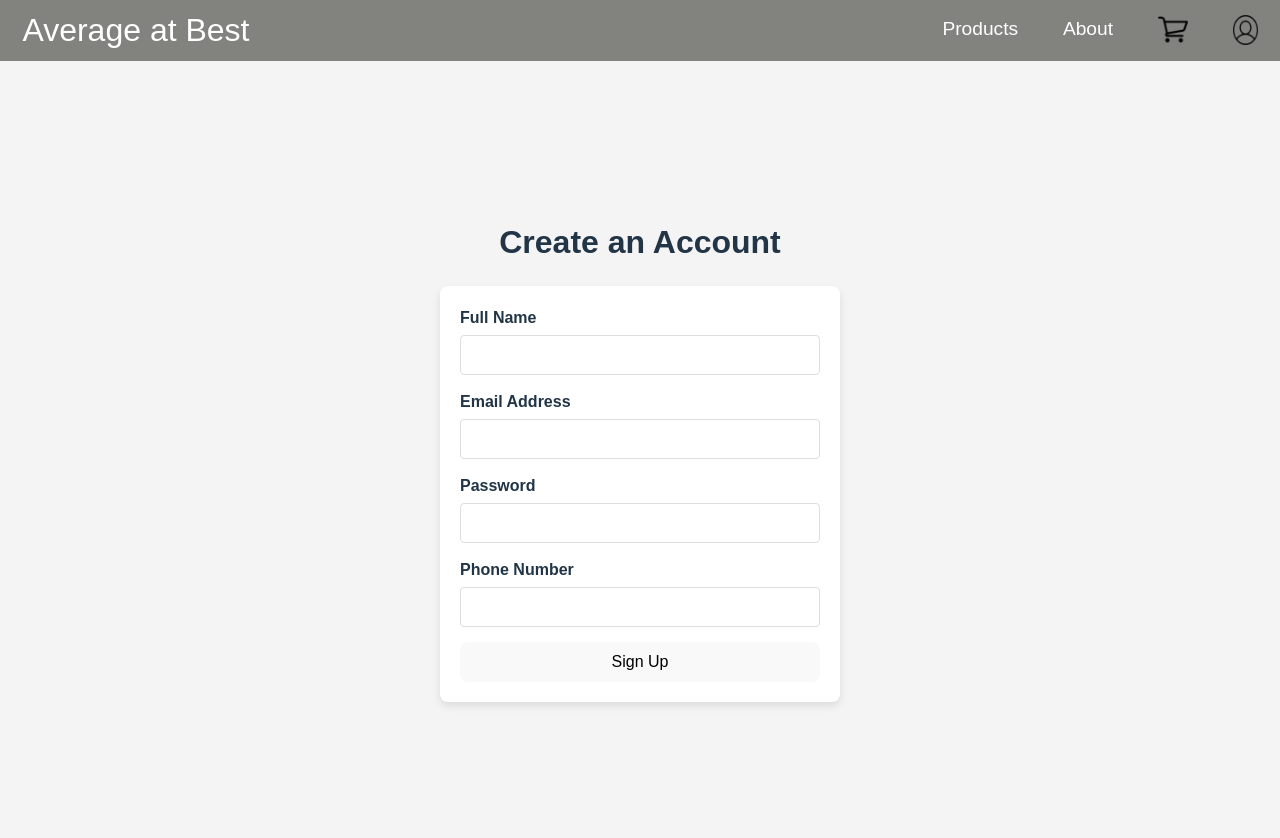
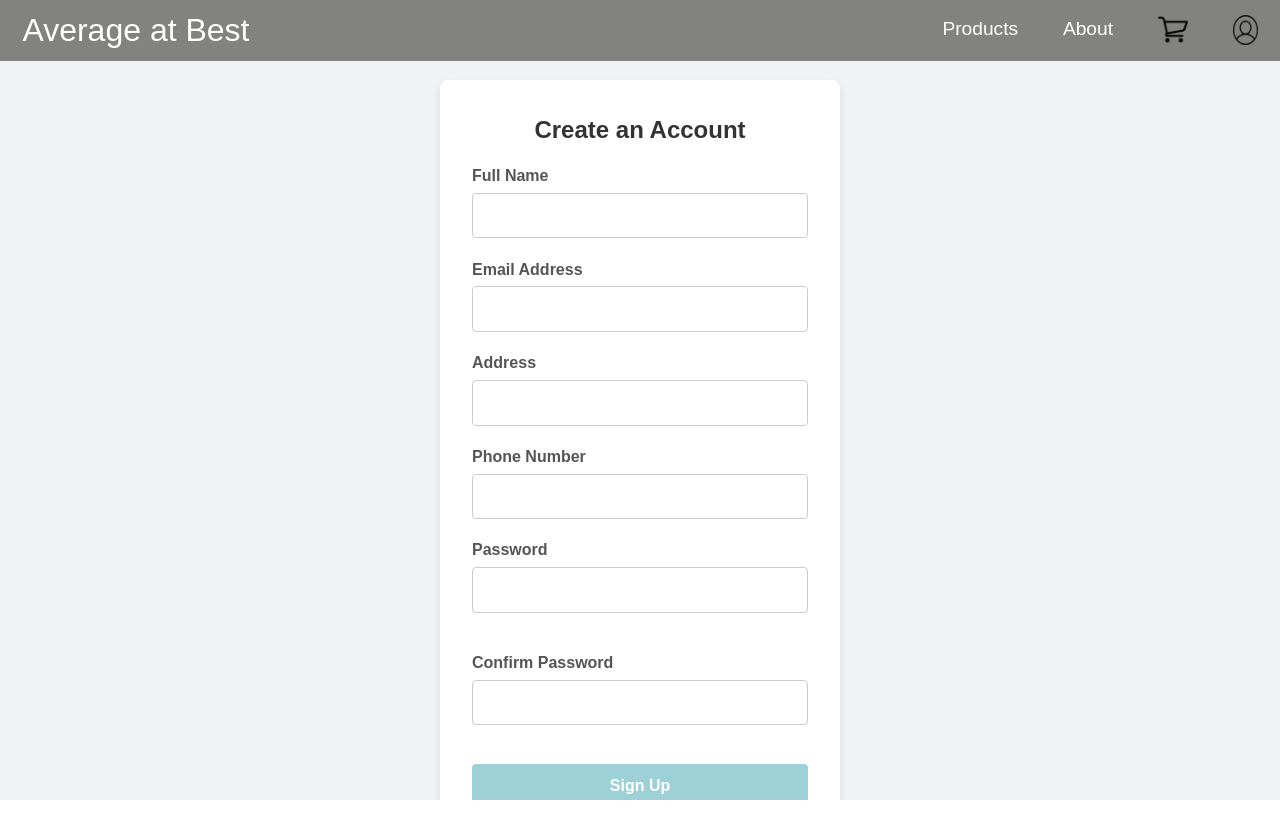
Before and after one commit to noahf909/GITMERN, a React (Vite) app in the folder AAB/: page /Register in a window 1280 px wide. Shown: the top 838 px of the page. After the commit the page ends 800 px from the top, so only its background shows below. Built offline with nearby package versions, Linux system fonts and the light colour scheme.

Commit message:
Finished register page and set up about for final touches

```diff
--- a/AAB/src/pages/About.css
+++ b/AAB/src/pages/About.css
@@ -16,13 +16,7 @@ body {
     padding: 0 15px;
   }
 
-  .row1 {
-    display: grid;
-    grid-template-columns: repeat(3, 1fr);
-    gap: 20px;
-    justify-items: center;
-  }
-  .row2 {
+  .row {
     display: grid;
     grid-template-columns: repeat(4, 1fr);
     gap: 20px;
@@ -125,12 +119,14 @@ body {
   }
 
 
-@media (max-width: 1100px) {
-    /* Stacking everything into one column on very small screens */
-    .row1 {
-        grid-template-columns: 1fr; /* One item per row on small screens */
-    }
-    .row2 {
-        grid-template-columns: 1fr; /* One item per row on small screens */
+  @media (max-width: 992px) {
+    .row {
+        grid-template-columns: repeat(2, 1fr); /* Two columns on medium screens */
     }
 }
+
+@media (max-width: 600px) {
+    .row {
+        grid-template-columns: 1fr; /* One column on small screens */
+    }
+}
--- a/AAB/src/pages/Register.css
+++ b/AAB/src/pages/Register.css
@@ -1,81 +1,111 @@
-/* Register.css */
+* {
+    margin: 0;
+    padding: 0;
+    box-sizing: border-box;
+    font-family: Arial, sans-serif;
+}
 
-.register-form {
+html, body {
+    height: 100%; /* Ensure the body and html take up the full height */
+    overflow-x: hidden; /* Prevent horizontal scroll */
+}
+
+body {
     display: flex;
-    flex-direction: column;
     align-items: center;
     justify-content: center;
-    width: 100%;
-    height: 100vh;
-    background-color: #f4f4f4;
-    padding: 20px;
+    background-color: #f0f2f5;
+    flex-direction: column;
+    min-height: 100%; /* Ensure body stretches full height */
 }
 
-h2 {
-    margin-bottom: 20px;
-    font-size: 2rem;
-    text-align: center;
+.signup-container {
+    display: flex;
+    justify-content: center;
+    align-items: center;
+    width: 100%;
+    min-height: 100%; /* Ensure this container takes up at least the full height */
+    padding: 20px;
+    box-sizing: border-box;
+    flex-direction: column; /* Aligns form elements properly */
 }
 
-form {
-    background-color: white;
-    padding: 20px;
+.signup-form {
+    width: 100%;
+    max-width: 400px;
+    padding: 2rem;
+    background-color: #ffffff;
     border-radius: 8px;
     box-shadow: 0 4px 8px rgba(0, 0, 0, 0.1);
-    width: 100%;
-    max-width: 400px;
+    text-align: center;
+    box-sizing: border-box;
 }
 
-form div {
-    margin-bottom: 15px;
+.signup-form h2 {
+    margin-bottom: 1rem;
+    color: #333;
 }
 
-label {
-    display: block;
-    margin-bottom: 5px;
-    font-weight: bold;
+.signup-form .error, .signup-form .success {
+    font-size: 0.9rem;
+    margin-bottom: 1rem;
 }
 
-input[type="text"],
-input[type="email"],
-input[type="password"],
-input[type="tel"] {
+.signup-form .success {
+    color: #4CAF50;
+}
+
+.signup-form .error {
+    color: #f44336;
+}
+
+.signup-form form div {
+    margin-bottom: 1.2rem; /* Adjusted for more space */
+    text-align: left;
+}
+
+.signup-form label {
+    display: block;
+    margin-bottom: 0.3rem;
+    font-weight: bold;
+    color: #555;
+}
+
+.signup-form input {
     width: 100%;
-    padding: 10px;
+    padding: 0.8rem;
+    border: 1px solid #ccc;
     border-radius: 4px;
-    border: 1px solid #ddd;
     font-size: 1rem;
 }
 
-input[type="text"]:focus,
-input[type="email"]:focus,
-input[type="password"]:focus,
-input[type="tel"]:focus {
-    border-color: #007bff;
-    outline: none;
+.signup-form input[type="password"] {
+    /* Optional: Style password inputs separately if needed */
+    font-family: 'Courier New', monospace;
 }
 
-button {
+.signup-form button {
     width: 100%;
-    padding: 10px;
-    background-color: #c9c9c9;
-    color: rgb(0, 0, 0);
+    padding: 0.8rem;
     border: none;
+    background-color: #9ed1d7;
+    color: #fff;
+    font-size: 1rem;
+    font-weight: bold;
     border-radius: 4px;
-    font-size: 1rem;
     cursor: pointer;
+    transition: background-color 0.3s ease;
 }
 
-button:hover {
-    background-color: #ffffff;
+.signup-form button:hover {
+    background-color: #9ed1d7ce;
 }
 
-.error {
-    color: red;
-    margin-bottom: 10px;
+/* Additional spacing for confirm password field */
+.signup-form input[type="password"] {
+    margin-bottom: 1.2rem; /* Adds some space after the confirm password field */
 }
 
-.success {
-    color: green;
-    margin-bottom: 10px;
+.signin-link {
+    text-decoration: underline;
 }
--- a/AAB/src/pages/Register.tsx
+++ b/AAB/src/pages/Register.tsx
@@ -1,76 +1,98 @@
+import './Register.css';
 import React, { useState, ChangeEvent, FormEvent } from 'react';
-import './Register.css';
 
-// Interface to type the form data (the object containing the fields)
+// Define an interface for the form data
 interface FormData {
     name: string;
     email: string;
+    address: string;
+    phone: string;
     password: string;
-    phoneNumber: string;
+    confirmPassword: string; // New field for confirming password
 }
 
-const Register: React.FC = () => {
-    // State for form data, initialized with empty strings
+const SignUp: React.FC = () => {
     const [formData, setFormData] = useState<FormData>({
         name: '',
         email: '',
+        address: '',
+        phone: '',
         password: '',
-        phoneNumber: ''
+        confirmPassword: '' // Initialize confirmPassword
     });
 
-    // State for error messages and success status
-    const [error, setError] = useState<string>(''); // error will be a string
-    const [success, setSuccess] = useState<boolean>(false); // success will be a boolean
+    const [error, setError] = useState<string>('');
+    const [success, setSuccess] = useState<boolean>(false);
+    // Function to format the phone number
+    const formatPhoneNumber = (phone: string): string => {
+        // Remove non-digit characters
+        const cleaned = phone.replace(/\D/g, '');
 
-    // Handle input field changes and update corresponding state
+        // Check if the cleaned number has 10 digits
+        if (cleaned.length === 10) {
+        // Format as xxx-xxx-xxxx
+        return cleaned.replace(/(\d{3})(\d{3})(\d{4})/, '$1-$2-$3');
+        }
+
+        // If not 10 digits, return the cleaned number (or handle the error)
+        return phone;
+    };
+    // Handle form input changes
     const handleChange = (e: ChangeEvent<HTMLInputElement>): void => {
         const { name, value } = e.target;
-        setFormData(prevData => ({
-            ...prevData,
-            [name]: value
-        }));
+        setFormData({ ...formData, [name]: value });
     };
 
     // Handle form submission
     const handleSubmit = async (e: FormEvent): Promise<void> => {
-        e.preventDefault(); // Prevent form from refreshing the page
+        e.preventDefault();
+
+        // Check if passwords match
+        if (formData.password !== formData.confirmPassword) {
+            setError("Passwords do not match.");
+            setSuccess(false);
+            return;
+        }
+        const formattedPhone = formatPhoneNumber(formData.phone);
+        // Create a new object without confirmPassword
+        // eslint-disable-next-line @typescript-eslint/no-unused-vars
+        const { confirmPassword, ...dataToSend } = formData;
+
+        // Make sure to include the formatted phone number in the dataToSend object
+        dataToSend.phone = formattedPhone;
 
         try {
-            // Sending POST request with form data to the server
-            const response = await fetch('/api/customers'/*'/api/login'*/, { // Correct API endpoint
+            const response = await fetch('/api/customers', {
                 method: 'POST',
                 headers: {
                     'Content-Type': 'application/json'
                 },
-                body: JSON.stringify(formData)
+                body: JSON.stringify(dataToSend) // Send form data excluding confirmPassword
             });
 
             if (!response.ok) {
-                throw new Error(`Error: ${response.status}`); // Throw error if response is not okay (e.g., 400 or 500)
+                // If the response is not successful, throw an error
+                throw new Error(`Error: ${response.status}`);
             }
 
-            const data = await response.json(); // Parse the JSON response
+            const data = await response.json();
             console.log('Account created successfully:', data);
-            setSuccess(true); // Set success state to true if the account is created
-            setError('');
+            setSuccess(true);
+            setError(''); // Clear any previous error
+
         } catch (err) {
             console.error('Error creating account:', err);
-            setError('Error creating account. Please try again.'); // Set error state if there's a problem
+            setError('Error creating account. Please try again.');
             setSuccess(false);
         }
     };
 
     return (
-        <div className="register-form">
+        <div className="signup-container">
+            <div className="signup-form">
                 <h2>Create an Account</h2>
-
-            {/* Conditionally render the error message */}
                 {error && <p className="error">{error}</p>}
-
-            {/* Conditionally render the success message */}
                 {success && <p className="success">Account created successfully!</p>}
-
-            {/* Form for user registration */}
                 <form onSubmit={handleSubmit}>
                     <div>
                         <label htmlFor="name">Full Name</label>
@@ -95,6 +117,29 @@ const Register: React.FC = () => {
                         />
                     </div>
                     <div>
+                        <label htmlFor="address">Address</label>
+                        <input
+                            type="text"
+                            id="address"
+                            name="address"
+                            value={formData.address}
+                            onChange={handleChange}
+                            required
+                        />
+                    </div>
+                    <div>
+                        <label htmlFor="phone">Phone Number</label>
+                        <input
+                            type="tel"
+                            id="phone"
+                            name="phone"
+                            value={formData.phone}
+                            onChange={handleChange}
+                            pattern="^(\+?\d{1,4}[\s\-]?)?(\(?\d{3}\)?[\s\-]?)?\d{3}[\s\-]?\d{4}$"
+                            required
+                        />
+                    </div>
+                    <div>
                         <label htmlFor="password">Password</label>
                         <input
                             type="password"
@@ -102,24 +147,33 @@ const Register: React.FC = () => {
                             name="password"
                             value={formData.password}
                             onChange={handleChange}
+                            pattern="^(?=.*[A-Z])(?=.*[a-z])(?=.*\d)(?=.*[@$!%*?&])[A-Za-z\d@$!%*?&]{8,}$"
+                            title="Password must be at least 8 characters long, contain at least one uppercase letter, one lowercase letter, one number, and one special character."
                             required
                         />
                     </div>
                     <div>
-                    <label htmlFor="phoneNumber">Phone Number</label>
+                        <label htmlFor="confirmPassword">Confirm Password</label>
                         <input
-                        type="tel"
-                        id="phoneNumber"
-                        name="phoneNumber"
-                        value={formData.phoneNumber}
+                            type="password"
+                            id="confirmPassword"
+                            name="confirmPassword"
+                            value={formData.confirmPassword}
                             onChange={handleChange}
                             required
                         />
                     </div>
                     <button type="submit">Sign Up</button>
+                    <div>
+                        <p>
+                        Already have an account?{' '}
+                        <a href="/SignIn" className="signin-link">Sign in</a>.
+                        </p>
+                    </div>
                 </form>
+            </div>
         </div>
     );
 };
 
-export default Register;
+export default SignUp;
```
Also changed, not shown: AAB/src/pages/About.tsx (+14 -4 lines). Lines whose indentation alone changed are shown as unchanged.
